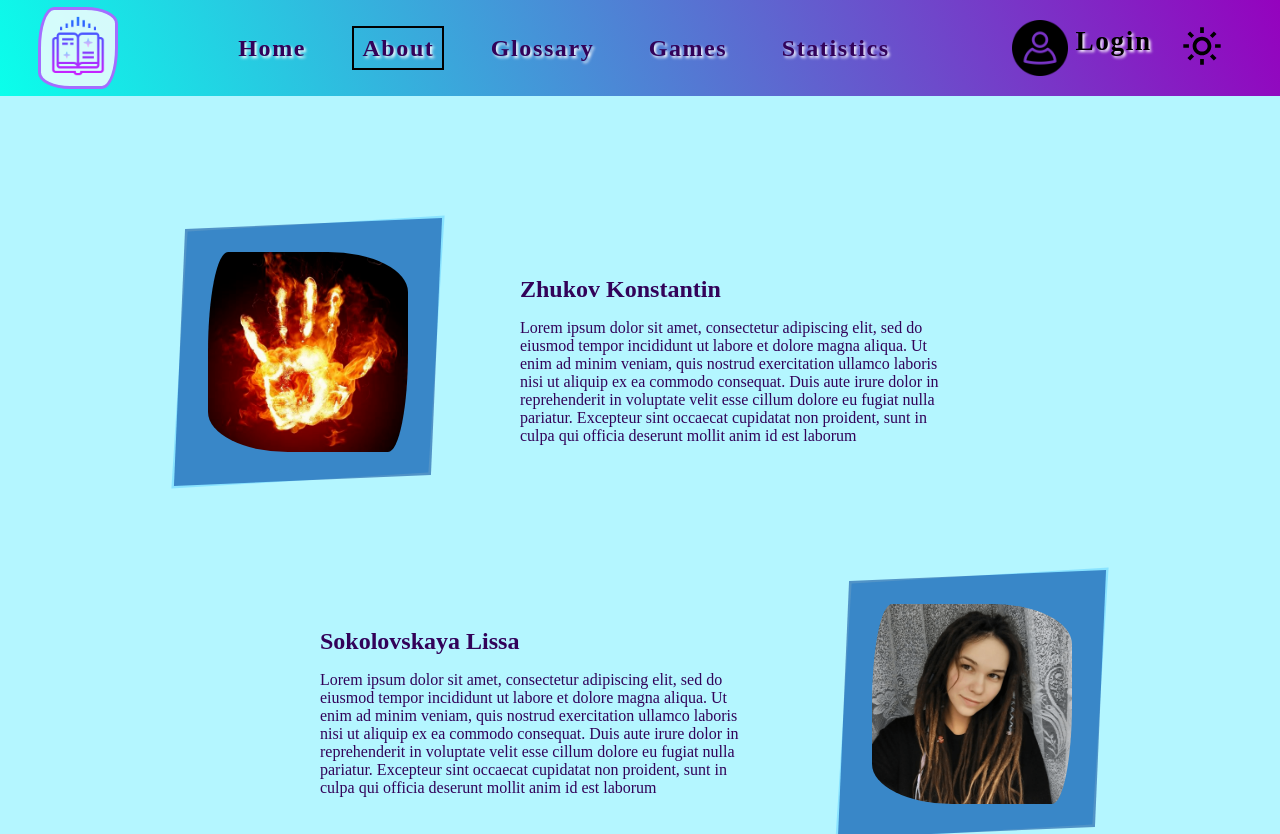
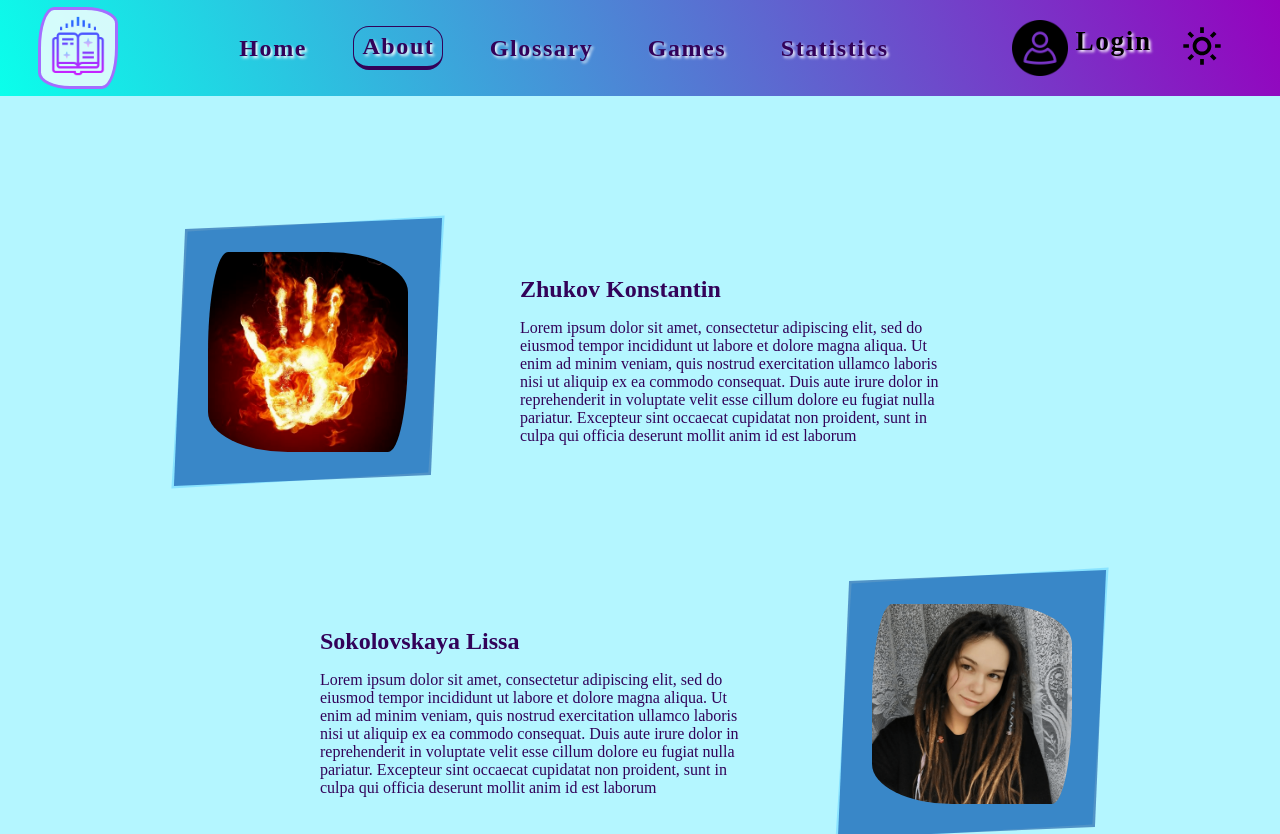
Before and after one commit to KZhukow/rslang, a React (Create React App) app: page /about in a window 1280 px wide. Shown: the top 834 px of the page. Built offline with nearby package versions, Linux system fonts and the light colour scheme; the HTML template or start-up script is replaced by a standard one.

Commit message:
feat: fix active link

```diff
--- a/src/components/global-components/header/header-custom-link.tsx
+++ b/src/components/global-components/header/header-custom-link.tsx
@@ -4,7 +4,9 @@ import { CustomLinkProp } from '../../pages/tutorial/types';
 
 export default function CustomHeaderLink({ children, to, className }: CustomLinkProp) {
   const match = useMatch(to);
-  const classNameActive = match ? ' nav-link-active' : '';
+  const darkLink = match ? ' nav_link_active dark_nav' : ' dark_nav';
+  const lightLink = match ? ' nav_link_active' : ' ';
+  const classNameActive = document.querySelector('.dark_body') ? darkLink : lightLink;
 
   return (
     <Link to={to} className={className + classNameActive}>{children}</Link>
--- a/src/index.css
+++ b/src/index.css
@@ -86,8 +86,10 @@ a {
   transform: scaleX(1.1);
 }
 
-.nav-link-active {
-  border: 2px solid black;
+.nav_link_active {
+  border: 1px solid;
+  border-bottom: 4px solid ;
+  border-radius: 1rem;
 }
 
 .header_authorization {
@@ -182,13 +184,8 @@ a {
     position: fixed;
     z-index: 200;
   }
-  .section_start,
-  .about,
-  .error,
-  .games,
-  .tutorialContent,
-  .mainGameWrapper {
-    margin-top: 6rem;
+  .main {
+    padding: 6rem 0 0;
   }
 
 }
@@ -305,6 +302,8 @@ a {
 }
 
 .password_form {
+  display: flex;
+  align-items: center;
   margin: 0 -1%;
 }
 
@@ -367,7 +366,7 @@ a {
   height: 4rem;
   border-radius: 10% 40% / 50% 20%;
 }
-/* должно быть последним !!!!!!! */
+
 .hidden {
   display: none;
 }
```
